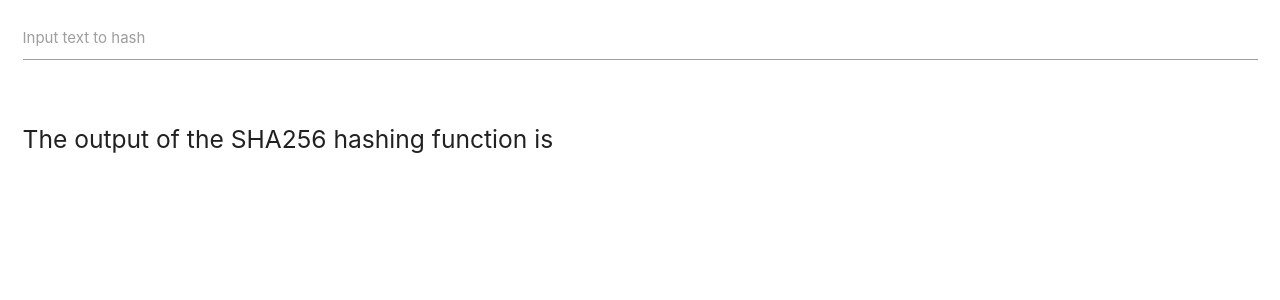
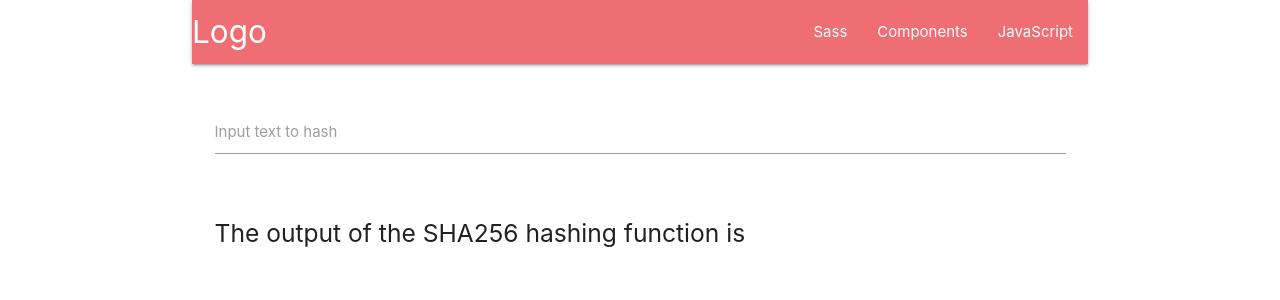
Before and after one commit to Ethan826/crypto-primitives, a React (Create React App) app: page / in a window 1280 px wide. Shown: the top 300 px of the page. Built offline with nearby package versions, Linux system fonts and the light colour scheme.

Commit message:
Connect function working with App.tsx

```diff
--- a/src/App.tsx
+++ b/src/App.tsx
@@ -1,12 +1,33 @@
 import * as React from "react";
-import Hashing from "./components/Hashing";
+import Hashing from "./containers/Hashing";
 
-function App() {
+const App = () => {
   return (
     <div className="container">
-      <Hashing />
+      <nav>
+        <div className="nav-wrapper">
+          <a href="#" className="brand-logo">
+            Logo
+          </a>
+          <ul id="nav-mobile" className="right hide-on-med-and-down">
+            <li>
+              <a href="sass.html">Sass</a>
+            </li>
+            <li>
+              <a href="badges.html">Components</a>
+            </li>
+            <li>
+              <a href="collapsible.html">JavaScript</a>
+            </li>
+          </ul>
+        </div>
+      </nav>
+      <div className="section" />
+      <div className="row">
+        <Hashing />
+      </div>
     </div>
   );
-}
+};
 
 export default App;
--- a/src/actions/index.tsx
+++ b/src/actions/index.tsx
@@ -1,6 +1,4 @@
 export enum HashingActionType {
-  IncrementEnthusiasm,
-  DecrementEnthusiasm,
   ChangeText
 }
 
--- a/src/components/Hashing.tsx
+++ b/src/components/Hashing.tsx
@@ -5,7 +5,7 @@ export interface IProps {
   onChange?: (e: string) => void;
 }
 
-function Hashing({ hashed = "", onChange }: IProps) {
+function Hashing({ hashed, onChange }: IProps) {
   const handleChange = onChange
     ? (e: React.ChangeEvent<HTMLTextAreaElement>) => onChange(e.target.value)
     : undefined;
--- a/src/containers/Hashing.tsx
+++ b/src/containers/Hashing.tsx
@@ -5,12 +5,11 @@ import { HashingAction } from "../actions";
 import Hashing from "../components/Hashing";
 import { IStoreState } from "../types";
 
-export function mapStateToProps({
-  enthusiasmLevel,
-  hashingOutput
-}: IStoreState) {
+export function mapStateToProps(state: IStoreState) {
+  // tslint:disable-next-line:no-console
+  console.log(state);
   return {
-    hashed: hashingOutput
+    hashed: state.hashingOutput
   };
 }
 
--- a/src/index.tsx
+++ b/src/index.tsx
@@ -6,19 +6,18 @@ import "../node_modules/materialize-css/dist/js/materialize";
 import { Provider } from "react-redux";
 import { createStore } from "redux";
 import { HashingAction } from "./actions";
-// import App from "./App";
-import Hashing from "./containers/Hashing";
-import { enthusiasm } from "./reducers/index";
+import App from "./App";
+import { reducer } from "./reducers/index";
 import { IStoreState } from "./types/index";
 
-const store = createStore<IStoreState, HashingAction, null, null>(enthusiasm, {
-  enthusiasmLevel: 1,
-  hashingInput: "TypeScript"
+const store = createStore<IStoreState, HashingAction, null, null>(reducer, {
+  hashingInput: "",
+  hashingOutput: ""
 });
 
 ReactDOM.render(
   <Provider store={store}>
-    <Hashing />
+    <App />
   </Provider>,
   document.getElementById("root") as HTMLElement
 );
--- a/src/reducers/index.tsx
+++ b/src/reducers/index.tsx
@@ -2,7 +2,7 @@ import { codec, hash } from "sjcl";
 import { HashingAction, HashingActionType } from "../actions";
 import { IStoreState } from "../types/index";
 
-export function enthusiasm(
+export function reducer(
   state: IStoreState,
   action: HashingAction
 ): IStoreState {
--- a/src/types/index.tsx
+++ b/src/types/index.tsx
@@ -1,5 +1,4 @@
 export interface IStoreState {
   hashingInput: string;
   hashingOutput: string;
-  enthusiasmLevel: number;
 }
```
